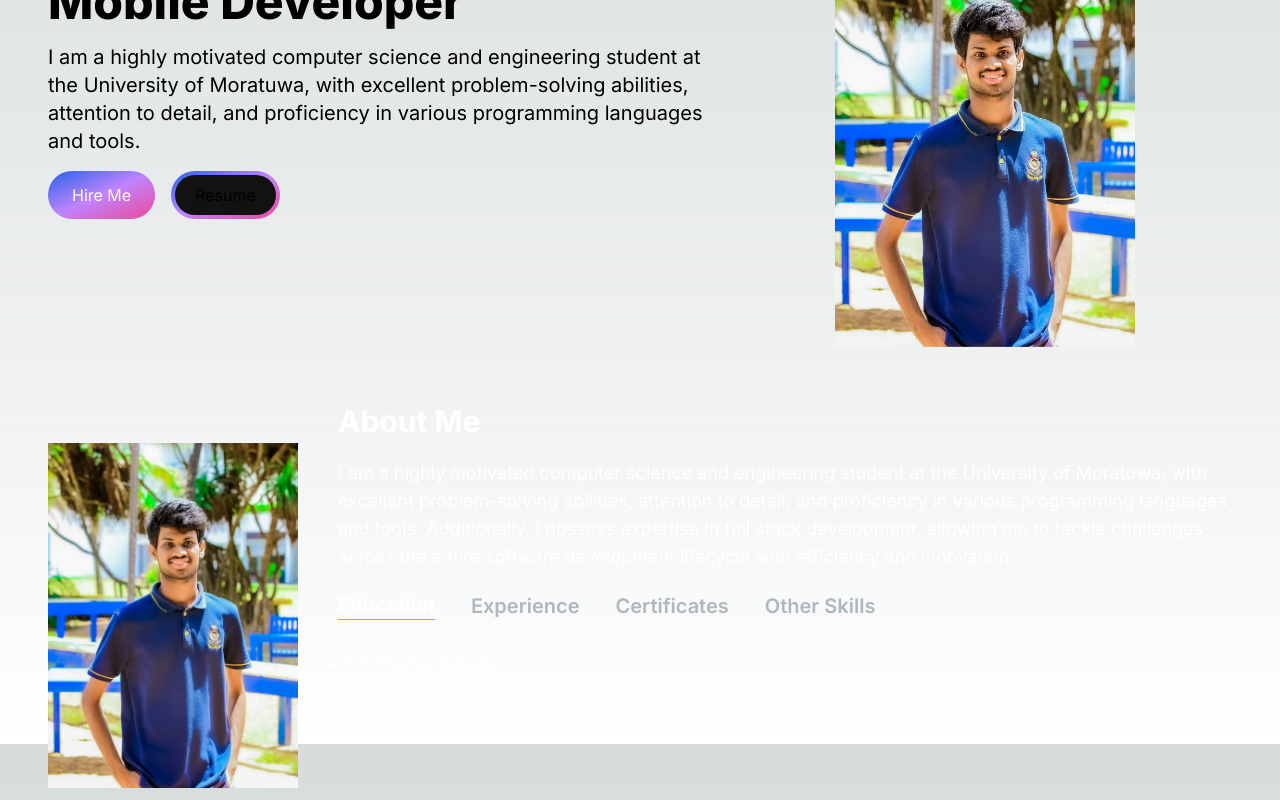
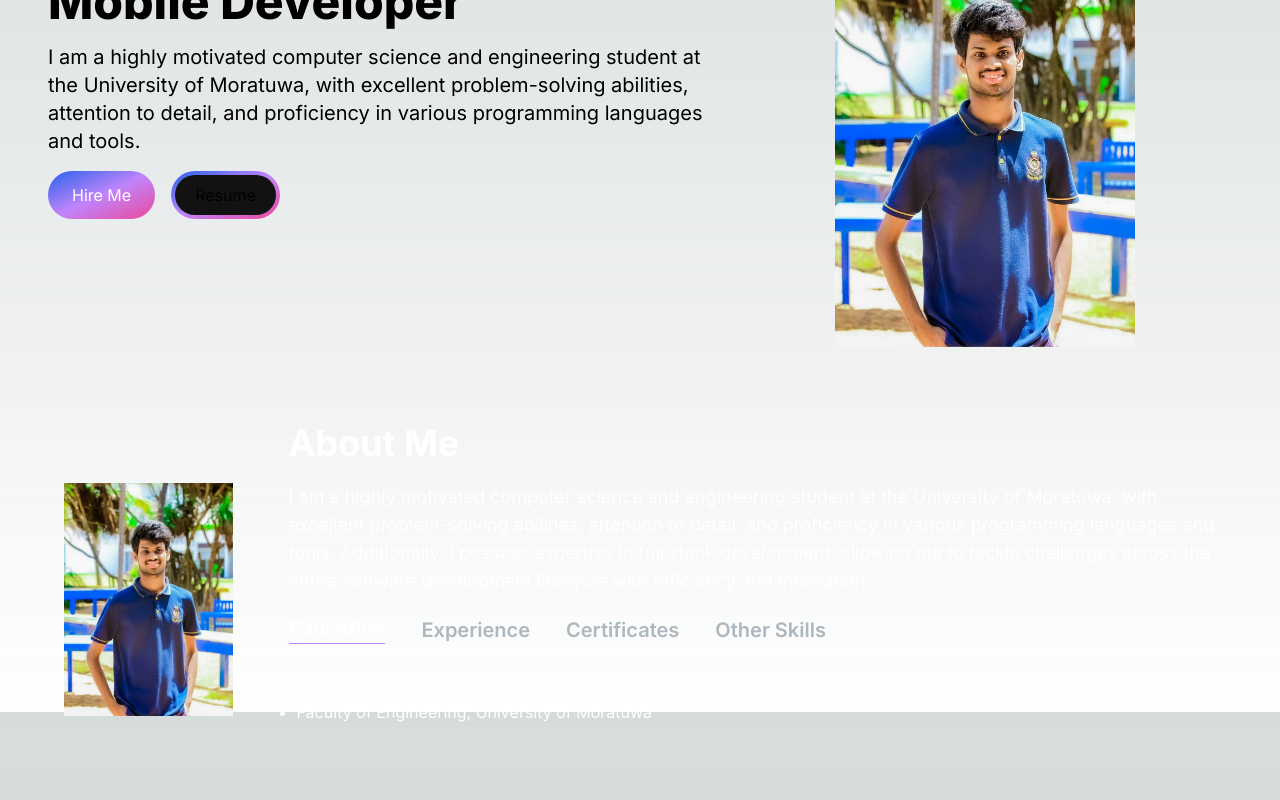
Before and after one commit to SithikaGuruge/Portfolio-My, a Next.js app in the folder my-portfolio/: page / in a window 1280 px wide. Shown: the part 265-1065 px from the top of the page. After the commit the page ends 1033 px from the top, so only its background shows below. Built offline with nearby package versions, Linux system fonts and the light colour scheme.

Commit message:
Aboutme-photo-styles fixed

```diff
--- a/my-portfolio/src/app/components/About.jsx
+++ b/my-portfolio/src/app/components/About.jsx
@@ -69,6 +69,7 @@ export default function About() {
   return (
     <section className="text-white">
       <div className="flex flex-col items-center relative top-20 py-3 sm:flex-row sm:items-start sm:space-x-10">
+      <div className="hidden sm:flex sm:w-full sm:h-full lg:w-1/2 sm:m-4 md:py-6">
         <Image
           src={"/Sithika Guruge.jpeg"}
           alt="about Image"
@@ -76,9 +77,10 @@ export default function About() {
           height={250}
           className="sm:order-1 sm:pt-20 pt-20"
         />
+        </div>
 
         <div className="flex flex-col items-center sm:items-start sm:order-2">
-          <h1 className="text-3xl sm:text-3xl font-bold py-5 sm:pt-10">
+          <h1 className="text-3xl sm:text-4xl font-bold py-5 sm:pt-10 mt-5">
             About Me
           </h1>
           <p className="py-0 text-center sm:text-lg sm:text-left">
```
